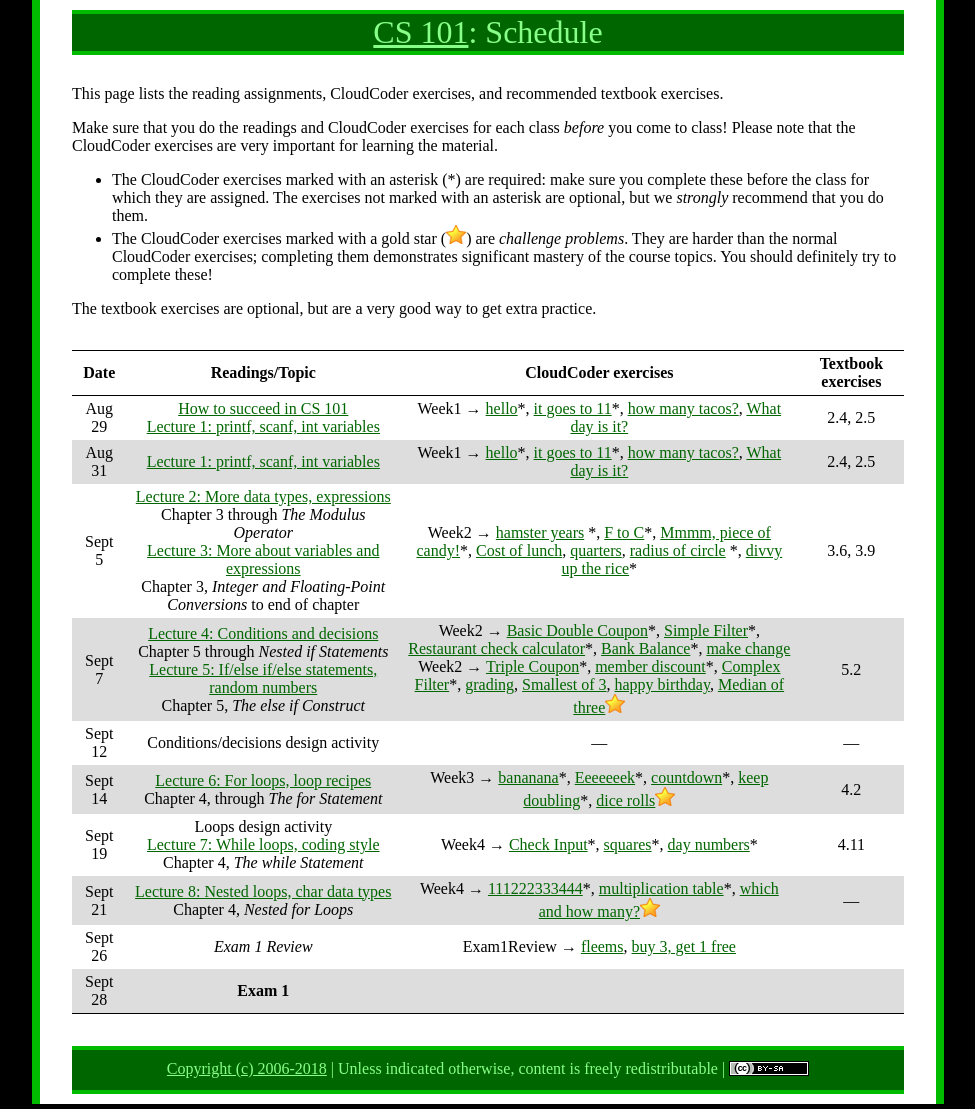
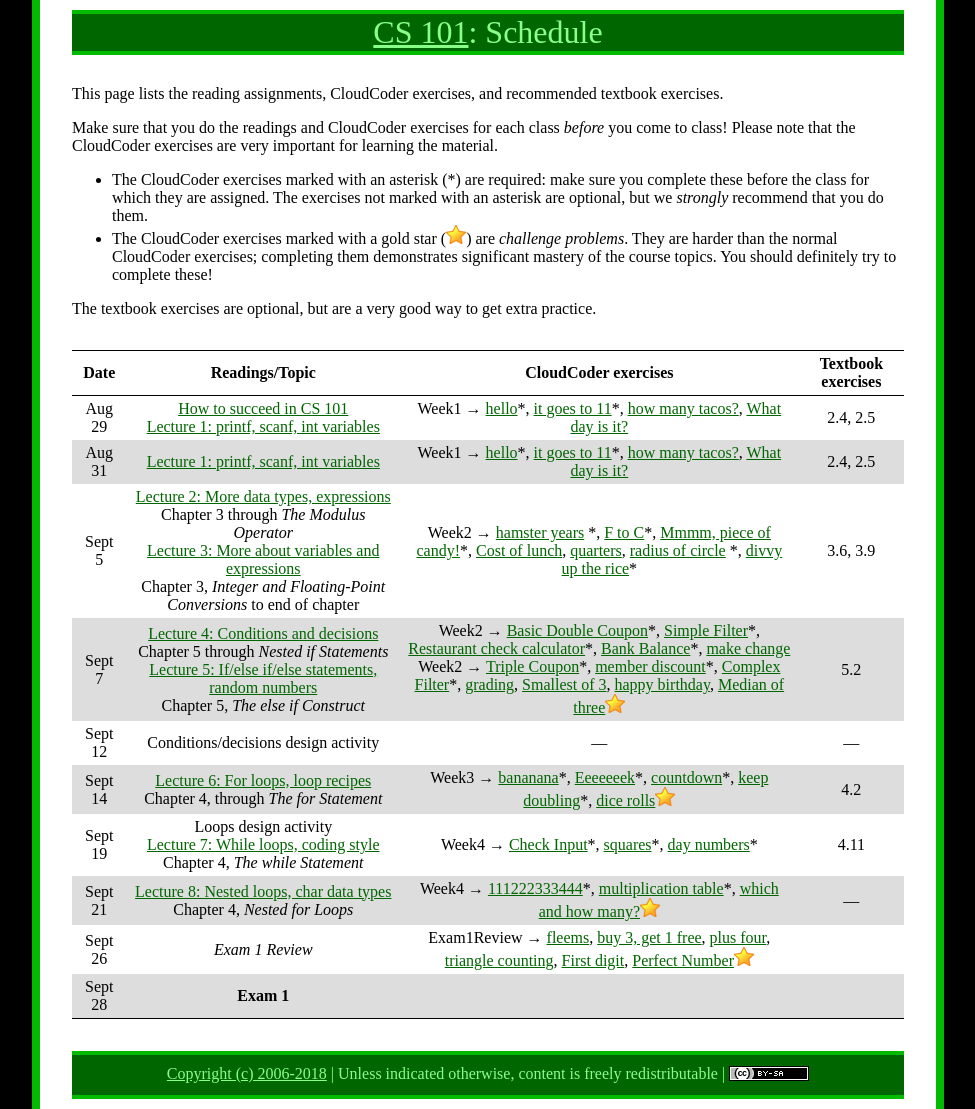
Before and after one commit to ycpcs/cs101-fall2018, a Jekyll site: the page built from schedule.md, in a window 1280 px wide. Shown: the whole page, without its empty margins (152-1127 px from the left). Built offline with Jekyll 4.4.1, drawn with Linux system fonts in a browser that asks for light colours.

Commit message:
update schedule
update schedule

```diff
--- a/schedule.md
+++ b/schedule.md
@@ -22,7 +22,7 @@ Sept 12| <span class="activity">Conditions/decisions design activity</span> | &m
 Sept 14| [Lecture 6: For loops, loop recipes](lectures/lecture06.html)<br>Chapter 4, through *The for Statement* | Week3 &rarr; [bananana](https://cs.ycp.edu/cloudcoder/#exercise?c=17,p=813)\*, [Eeeeeeek](https://cs.ycp.edu/cloudcoder/#exercise?c=17,p=842)\*, [countdown](https://cs.ycp.edu/cloudcoder/#exercise?c=17,p=814)\*, [keep doubling](https://cs.ycp.edu/cloudcoder/#exercise?c=17,p=815)\*, [dice rolls](https://cs.ycp.edu/cloudcoder/#exercise?c=17,p=844)![gold star](img/goldstar-tiny.png) | 4.2
 Sept 19 | <span class="activity">Loops design activity</span> <br /> [Lecture 7: While loops, coding style](lectures/lecture07.html)<br>Chapter 4, *The while Statement* | Week4 &rarr; [Check Input](https://cs.ycp.edu/cloudcoder/#exercise?c=17,p=816)\*, [squares](https://cs.ycp.edu/cloudcoder/#exercise?c=17,p=817)\*, [day numbers](https://cs.ycp.edu/cloudcoder/#exercise?c=17,p=818)\* | 4.11
 Sept 21 | [Lecture 8: Nested loops, char data types](lectures/lecture08.html)<br>Chapter 4, *Nested for Loops* | Week4 &rarr; [111222333444](https://cs.ycp.edu/cloudcoder/#exercise?c=17,p=819)\*, [multiplication table](https://cs.ycp.edu/cloudcoder/#exercise?c=17,p=858)\*, [which and how many?](https://cs.ycp.edu/cloudcoder/#exercise?c=17,p=820)![gold star](img/goldstar-tiny.png) | &mdash;
-Sept 26 | *Exam 1 Review* | Exam1Review &rarr; [fleems](https://cs.ycp.edu/cloudcoder/#exercise?c=17,p=854), [buy 3, get 1 free](https://cs.ycp.edu/cloudcoder/#exercise?c=17,p=859)
+Sept 26 | *Exam 1 Review* | Exam1Review &rarr; [fleems](https://cs.ycp.edu/cloudcoder/#exercise?c=17,p=854), [buy 3, get 1 free](https://cs.ycp.edu/cloudcoder/#exercise?c=17,p=859), [plus four](https://cs.ycp.edu/cloudcoder/#exercise?c=17,p=972), [triangle counting](https://cs.ycp.edu/cloudcoder/#exercise?c=17,p=973), [First digit](https://cs.ycp.edu/cloudcoder/#exercise?c=17,p=962), [Perfect Number](https://cs.ycp.edu/cloudcoder/#exercise?c=17,p=957)![gold star](img/goldstar-tiny.png)
 Sept 28 | **Exam 1** |
 
 
```
Also changed, not shown: practice/index.md (+1 -0 lines).
